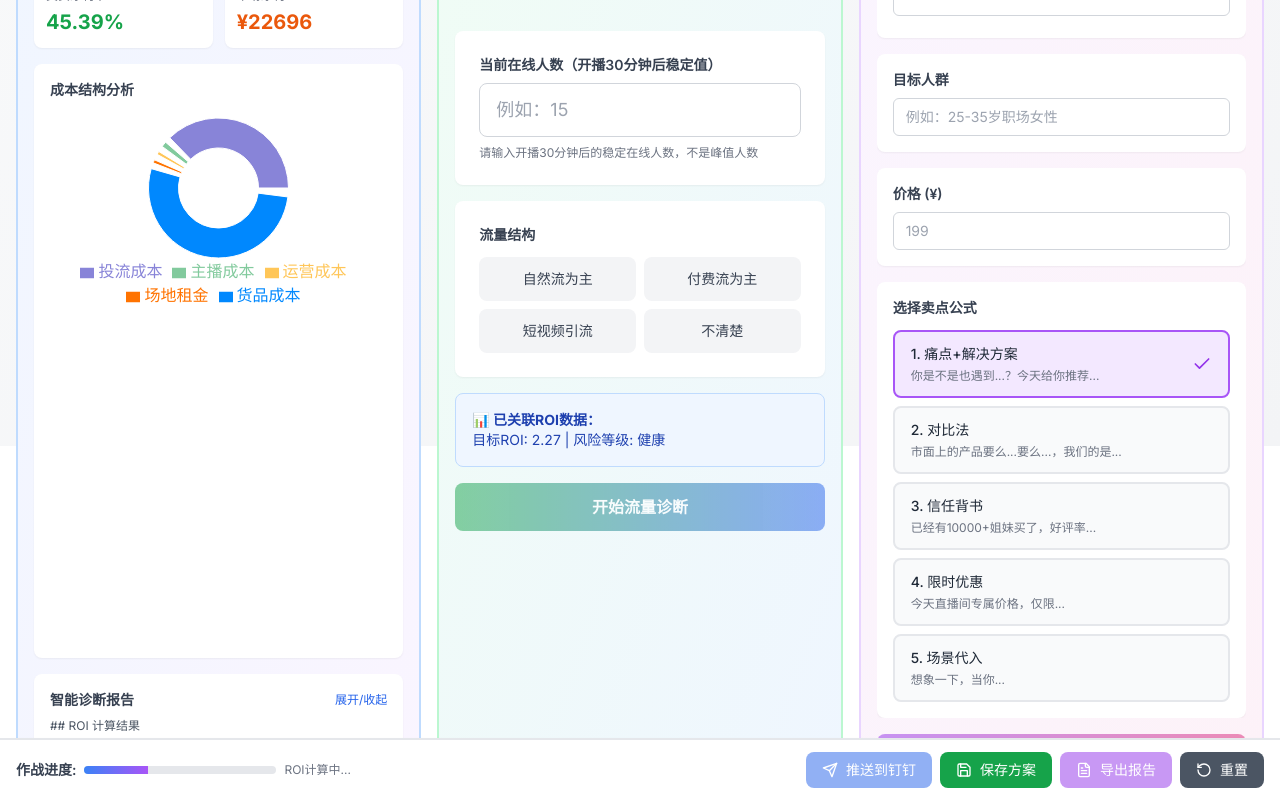
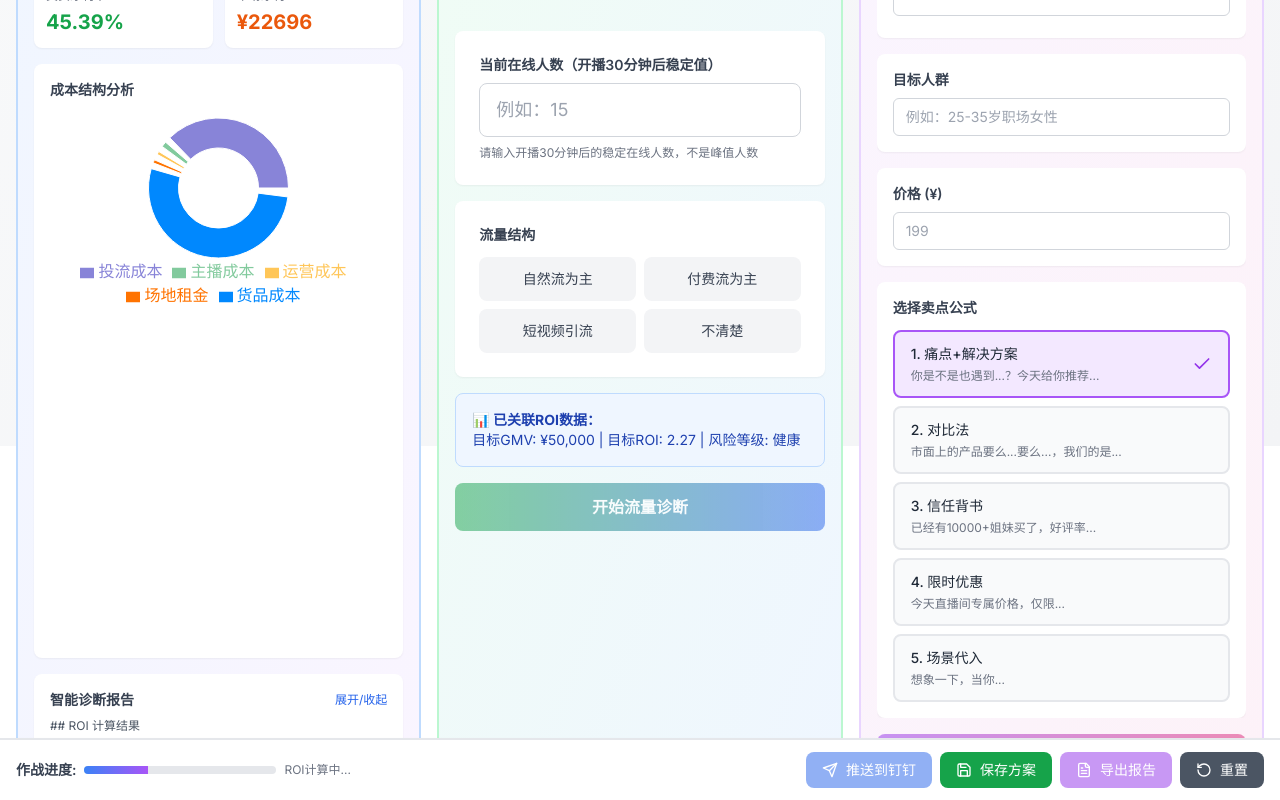
Before and after one commit to yanzhenchan168-png/live-battle-room, a Next.js app: page / in a window 1280 px wide. Both pictures are taken after a click on the button "计算 ROI". Shown: the part 418-1218 px from the top of the page. Built offline with nearby package versions, Linux system fonts and the light colour scheme.

Commit message:
fix: 添加 ROI GMV 显示和调试日志
在流量诊断中显示关联的 ROI GMV 数据，
帮助用户确认数据是否正确传递。

```diff
--- a/src/components/TrafficPanel.tsx
+++ b/src/components/TrafficPanel.tsx
@@ -27,6 +27,12 @@ export default function TrafficPanel() {
         current_gmv: roiData?.results?.month_receipt_gmv || 0,
         roi_status: roiData?.results?.risk_level || '未知',
       };
+
+      console.log('Traffic diagnosis payload:', payload);
+      console.log('ROI data available:', !!roiData);
+      if (roiData) {
+        console.log('ROI month_receipt_gmv:', roiData.results.month_receipt_gmv);
+      }
 
       const response = await cozeClient.sendCommand('/traffic_diag', payload);
       setTrafficData(response);
@@ -224,6 +230,7 @@ export default function TrafficPanel() {
             <div className="text-sm text-blue-800">
               <strong>📊 已关联ROI数据：</strong>
               <br />
+              目标GMV: ¥{roiData.results.month_receipt_gmv.toLocaleString()} |
               目标ROI: {roiData.results.target_roi.toFixed(2)} |
               风险等级: {roiData.results.risk_level}
             </div>
```
